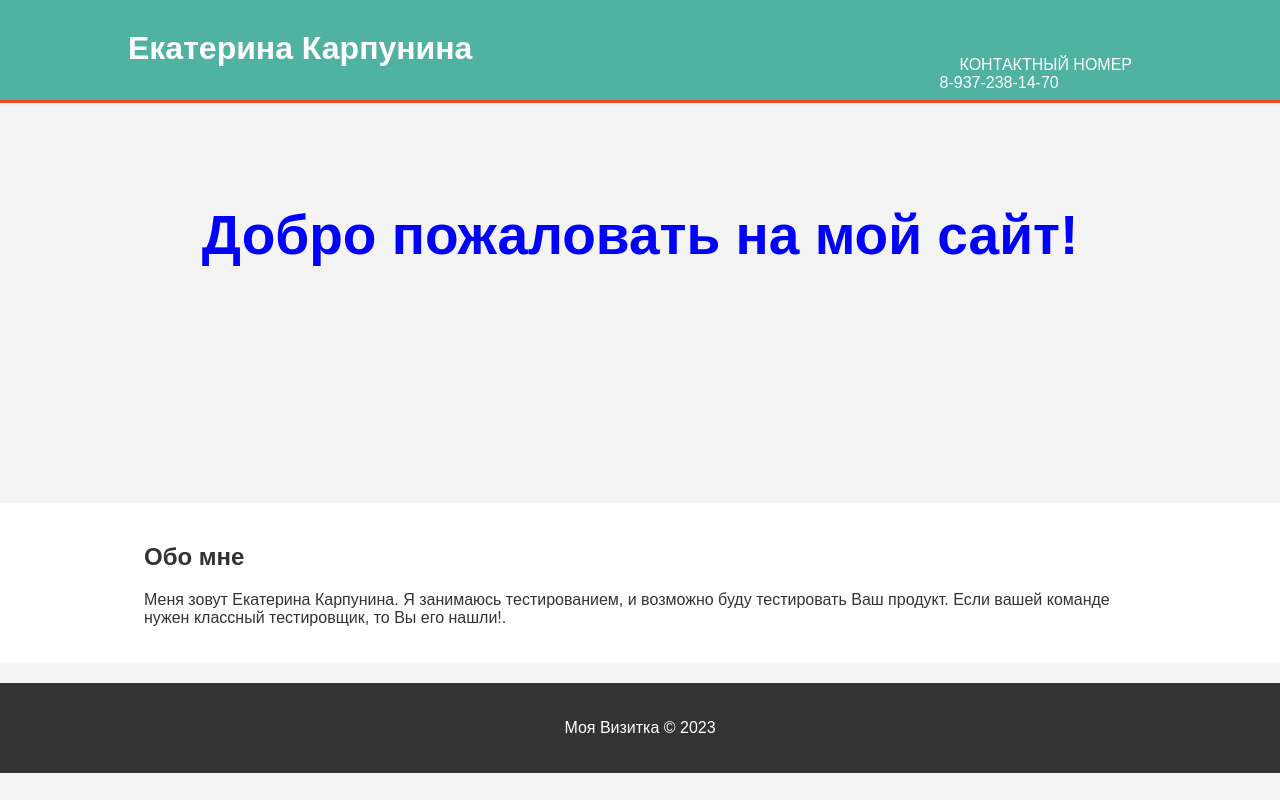
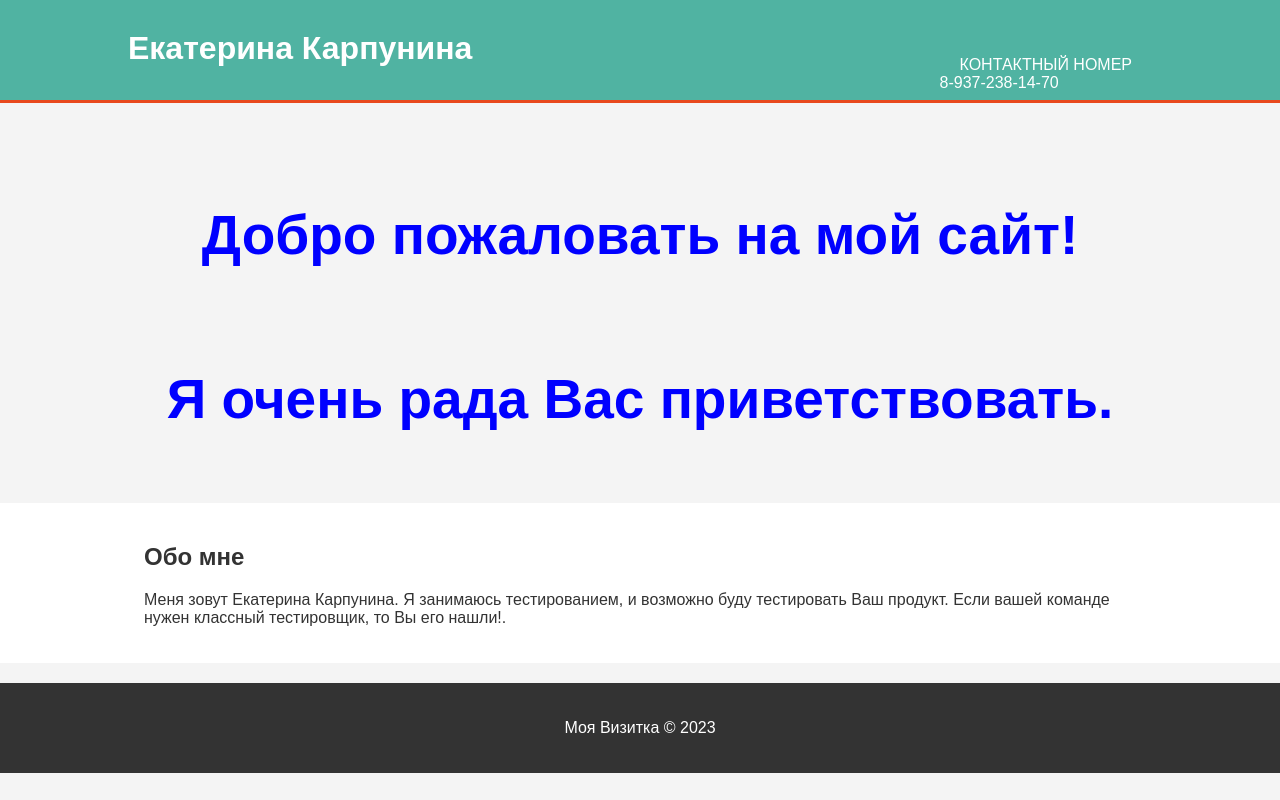
Before and after one commit to Ekaterina-Karpynind-QA/-HTML-CSS-, a plain HTML site: page index.html in a window 1280 px wide. Drawn offline with Linux system fonts and the light colour scheme.

Commit message:
добавила приветствие

```diff
--- a/index.html
+++ b/index.html
@@ -96,6 +96,7 @@
     <section id="showcase">
         <div class="container">
             <h1>Добро пожаловать на мой сайт!</h1>
+            <h1>Я очень рада Вас приветствовать.</h1>
         </div>
     </section>
 
```
